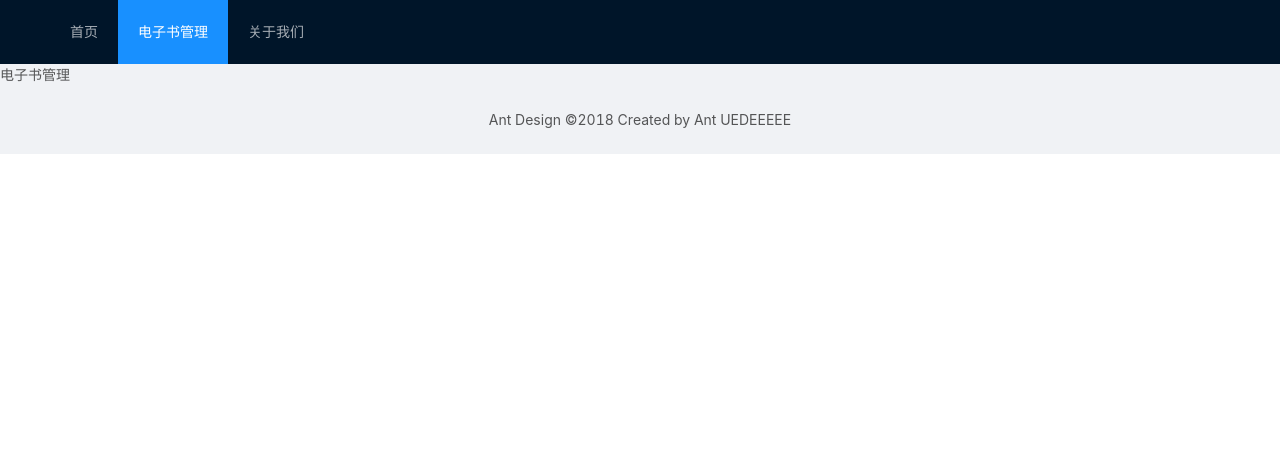
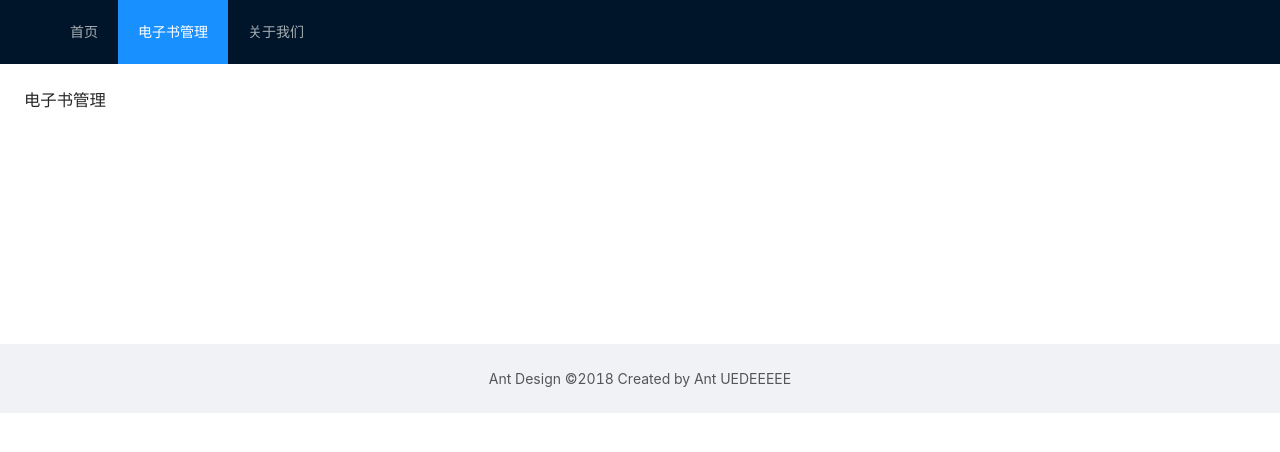
Before and after one commit to 21seu/wiki, a Vue app in the folder wiki-fe/: page /#/ in a window 1280 px wide. Both pictures are taken after a click on the item "电子书管理". Shown: the top 452 px of the page. Built offline with nearby package versions, Linux system fonts and the light colour scheme; no server answers.

Commit message:
修改电子书管理页面的布局

```diff
--- a/wiki-fe/src/views/admin/admin-ebook.vue
+++ b/wiki-fe/src/views/admin/admin-ebook.vue
@@ -1,5 +1,13 @@
 <template>
-    <div>电子书管理</div>
+    <a-layout>
+        <a-layout-content
+                :style="{ background: '#fff', padding: '24px', margin: 0, minHeight: '280px' }"
+        >
+            <div class="about">
+                <h1>电子书管理</h1>
+            </div>
+        </a-layout-content>
+    </a-layout>
 </template>
 
 <script>
```
